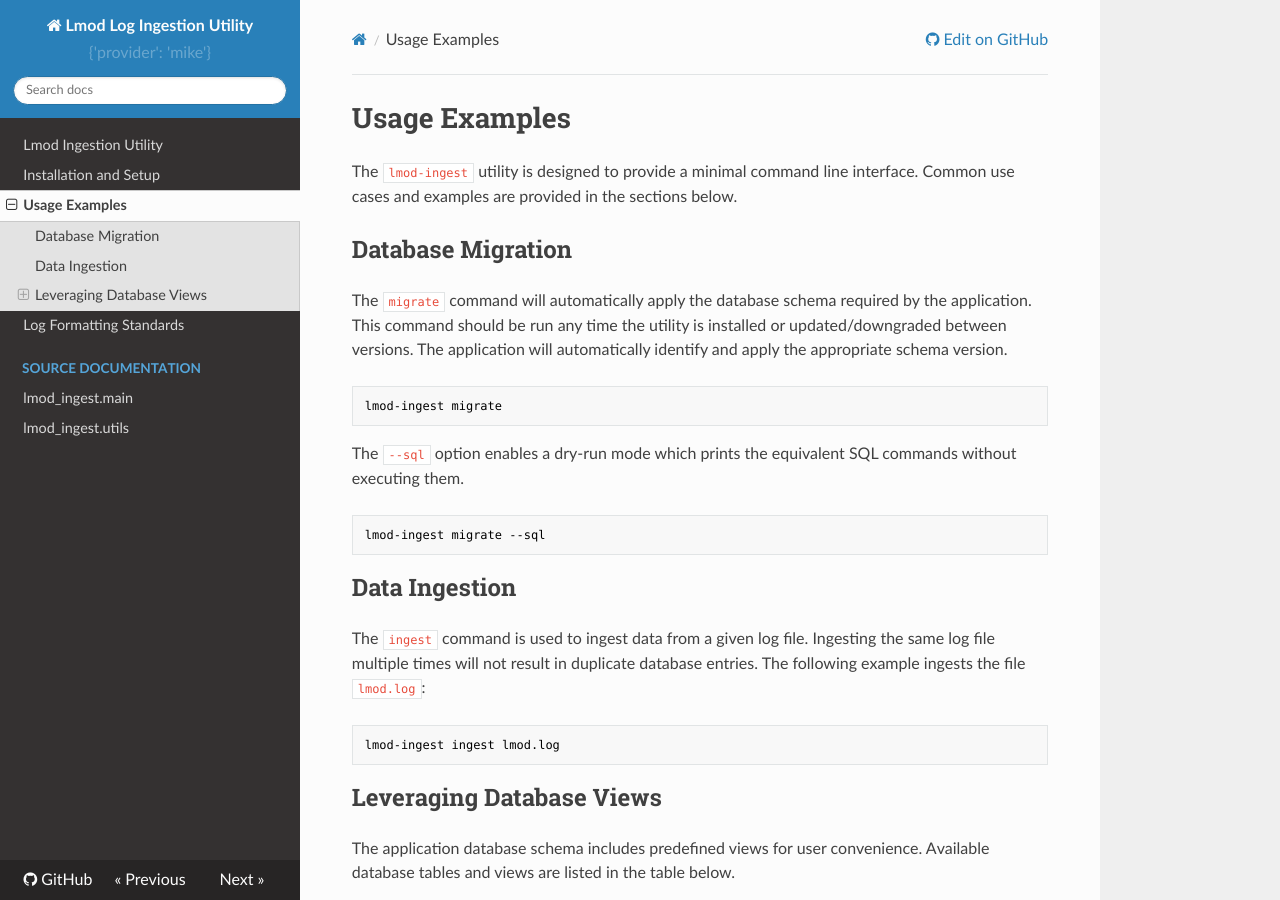
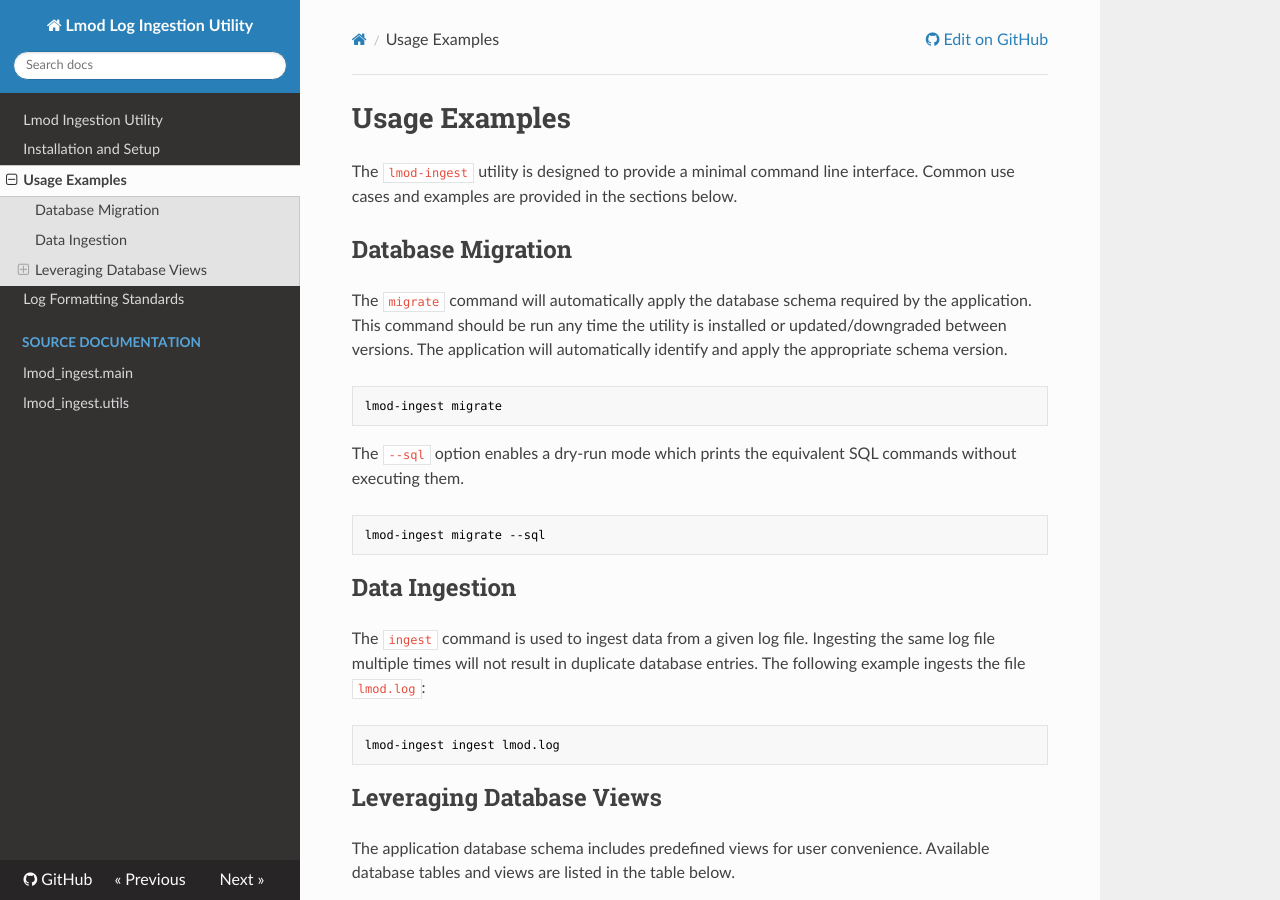
Before and after one commit to pitt-crc/lmod_tracking, an MkDocs documentation site: the page built from docs/usage.md, in a window 1280 px wide and 900 px high. Built offline with MkDocs 1.6.1, drawn with Linux system fonts in a browser that asks for light colours; nearby versions of some CDN libraries.

Commit message:
Drop mike extra from mkdocs

```diff
--- a/mkdocs.yml
+++ b/mkdocs.yml
@@ -9,9 +9,6 @@ plugins:
   - search:
   - mkdocstrings:
       custom_templates: templates
-extra:
-  version:
-    provider: mike
 nav:
   - index.md
   - installation.md
--- a/pyproject.toml
+++ b/pyproject.toml
@@ -45,6 +45,5 @@ coverage = "*"
 optional = true
 
 [tool.poetry.group.docs.dependencies]
-mike = "1.1.2"
 mkdocs = "^1.5.3"
 mkdocstrings = {extras = ["python"], version = "^0.23.0"}
```
